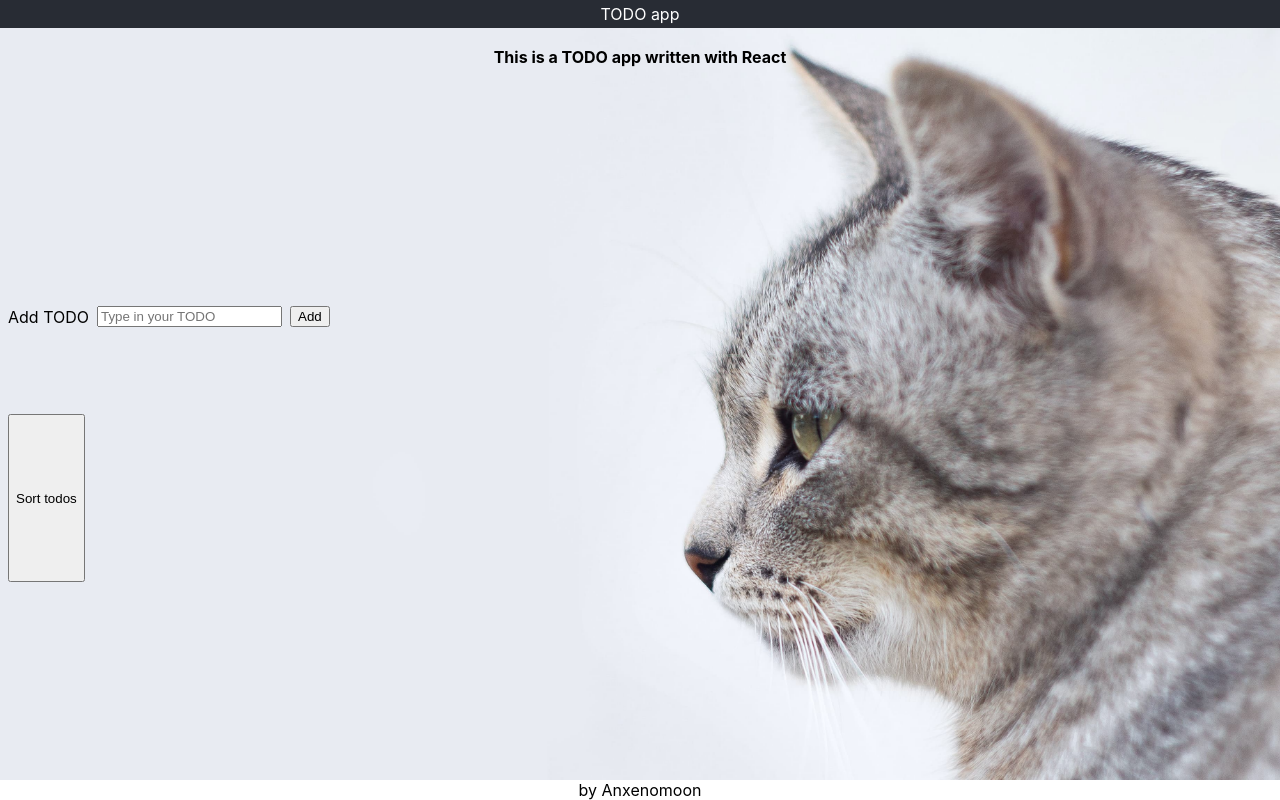
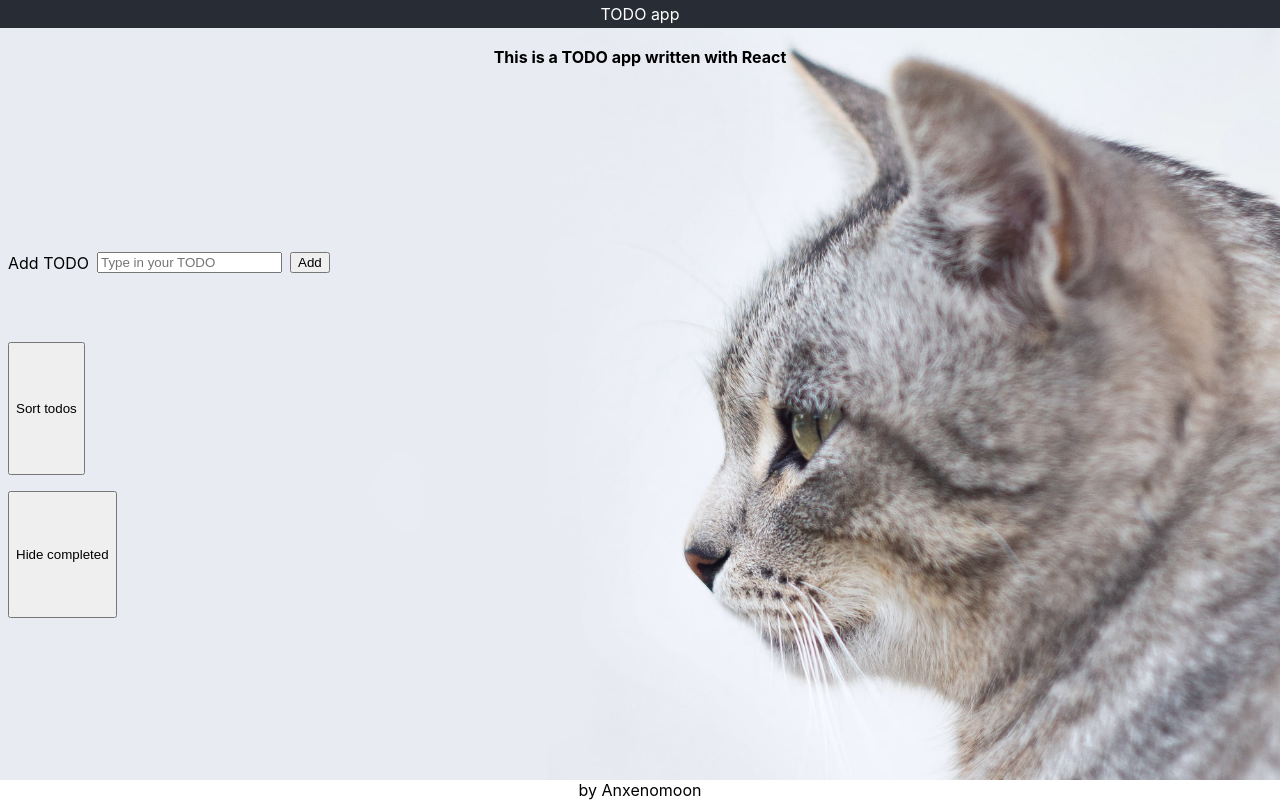
Before and after one commit to kseniiastativka/react-todo, a React (Create React App) app: page / in a window 1280 px wide. Built offline with nearby package versions, Linux system fonts and the light colour scheme.

Commit message:
feat: add hide completed todos option

```diff
--- a/src/App.tsx
+++ b/src/App.tsx
@@ -19,6 +19,7 @@ type Todos = Infer<typeof TodosStruct>
 function App() {
   const [todoInput, setTodoInput] = useState("")
   const [todos, setTodos] = useState<Todos>([])
+  const [visibility, setVisibility] = useState<"all" | "incomplete">("all")
   const isFirstRender = useRef(true)
 
   useEffect(() => {
@@ -102,8 +103,42 @@ function App() {
           Sort todos
         </button>
 
+        <button
+          onClick={() => {
+            setVisibility((prevVisibility) => {
+              switch (prevVisibility) {
+                case "all":
+                  return "incomplete"
+
+                case "incomplete":
+                  return "all"
+              }
+            })
+          }}
+        >
+          {(() => {
+            switch (visibility) {
+              case "all":
+                return "Hide completed"
+
+              case "incomplete":
+                return "Show all"
+            }
+          })()}
+        </button>
+
         <ol className="todo-list">
-          {todos.map((todo, todoIndex) => (
+          {todos
+            .filter((todo) => {
+              switch (visibility) {
+                case "all":
+                  return true
+
+                case "incomplete":
+                  return !todo.isCompleted
+              }
+            })
+            .map((todo, todoIndex) => (
               <li key={todo.id}>
                 <div className="todo-list-item">
                   {todo.isInEditMode ? (
```
Lines whose indentation alone changed are shown as unchanged.
